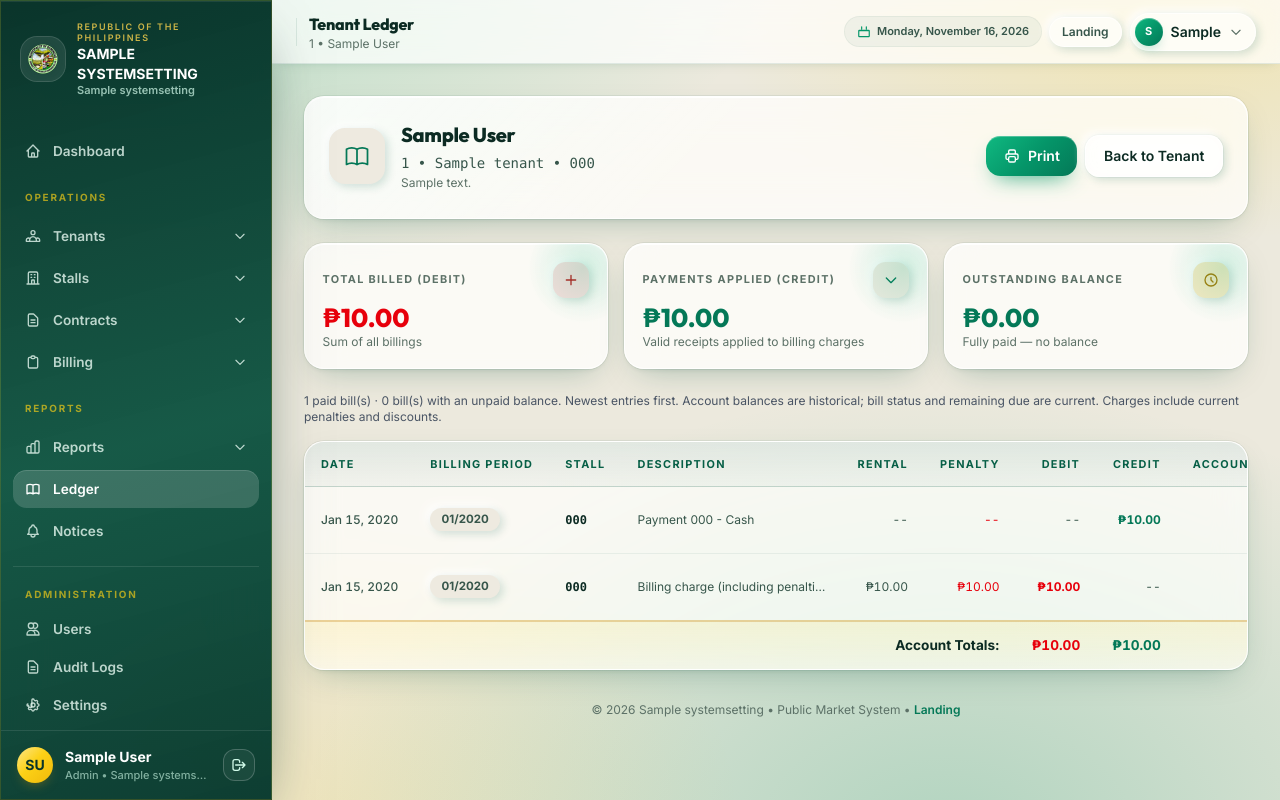
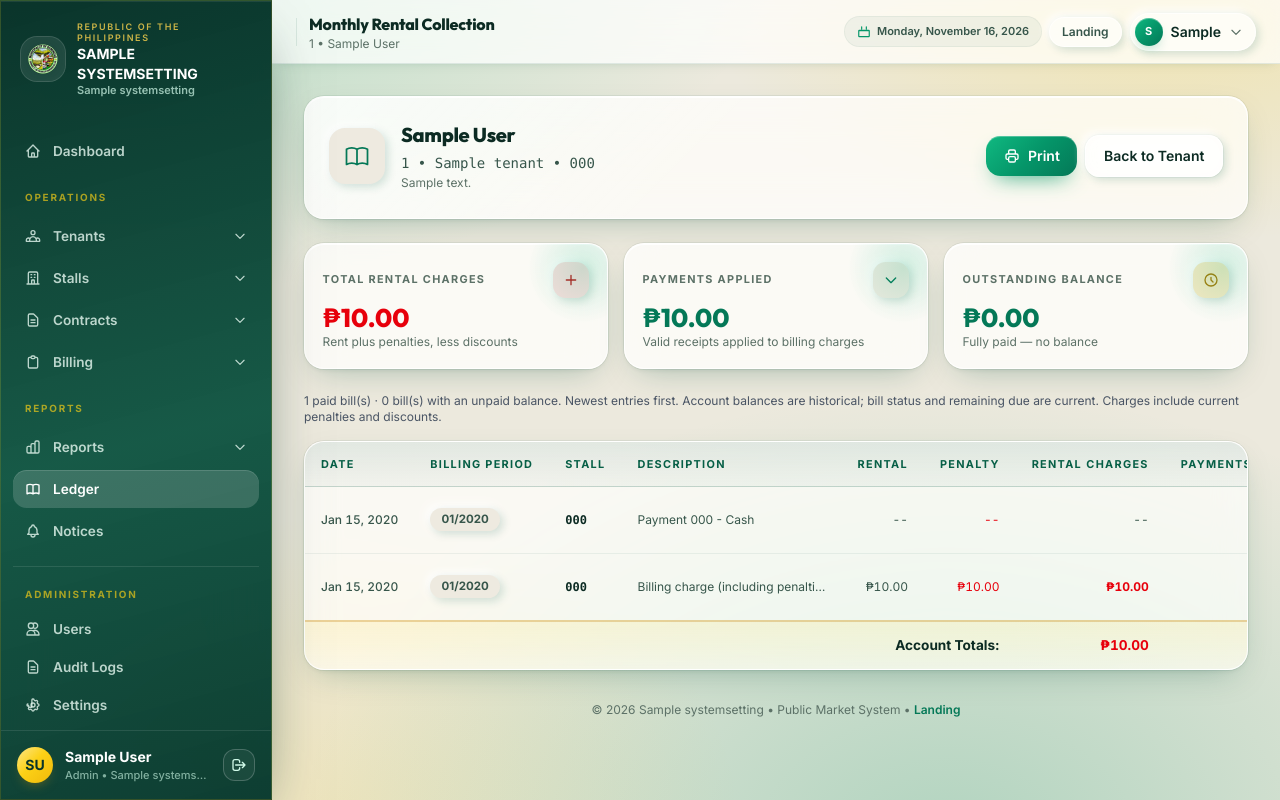
Before and after one commit to lanzy-lanzy/market-rental-system, a Django app: page /ledger/1/ in a window 1280 px wide. Run offline with Django 5.2, Linux system fonts and the light colour scheme; a user stored in the database is signed in; tables that the repository leaves empty hold one stand-in row (values such as "Sample post"); style sheets or scripts are compiled from the project's sources.

Commit message:
Clarify rental ledger labels

```diff
--- a/templates/ledger/view.html
+++ b/templates/ledger/view.html
@@ -1,8 +1,8 @@
 {% extends 'base.html' %}
 {% load static %}
 {% load humanize %}
-{% block title %}Tenant Ledger - {{ tenant.full_name }}{% endblock %}
-{% block page_title %}Tenant Ledger{% endblock %}
+{% block title %}Monthly Rental Collection - {{ tenant.full_name }}{% endblock %}
+{% block page_title %}Monthly Rental Collection{% endblock %}
 {% block page_subtitle %}{{ tenant.tenant_id }} • {{ tenant.full_name }}{% endblock %}
 
 {% block content %}
@@ -36,18 +36,18 @@
   <div class="grid grid-cols-1 gap-4 sm:grid-cols-3">
     <div class="stat-card">
       <div class="flex items-center justify-between">
-        <p class="stat-label">Total Billed (Debit)</p>
+        <p class="stat-label">Total Rental Charges</p>
         <span class="stat-icon stat-icon-red">
           <svg class="h-4 w-4" fill="none" viewBox="0 0 24 24" stroke="currentColor" stroke-width="2"><path stroke-linecap="round" stroke-linejoin="round" d="M12 5v14m7-7H5"/></svg>
         </span>
       </div>
       <p class="stat-value num text-red-600">&#8369;{{ total_debits|floatformat:2|intcomma }}</p>
-      <p class="stat-meta">Sum of all billings</p>
+      <p class="stat-meta">Rent plus penalties, less discounts</p>
     </div>
 
     <div class="stat-card">
       <div class="flex items-center justify-between">
-        <p class="stat-label">Payments Applied (Credit)</p>
+        <p class="stat-label">Payments Applied</p>
         <span class="stat-icon">
           <svg class="h-4 w-4" fill="none" viewBox="0 0 24 24" stroke="currentColor" stroke-width="2"><path stroke-linecap="round" stroke-linejoin="round" d="M19 9l-7 7-7-7"/></svg>
         </span>
@@ -82,8 +82,8 @@
               <th>Description</th>
               <th class="num">Rental</th>
               <th class="num">Penalty</th>
-              <th class="num">Debit</th>
-              <th class="num">Credit</th>
+              <th class="num">Rental Charges</th>
+              <th class="num">Payments Applied</th>
               <th class="num">Account Balance After Entry</th>
               <th>Receipt / OR</th>
               <th>Bill Status / Remaining Due</th>
```
Also changed, not shown: templates/ledger/print.html (+4 -4 lines).
